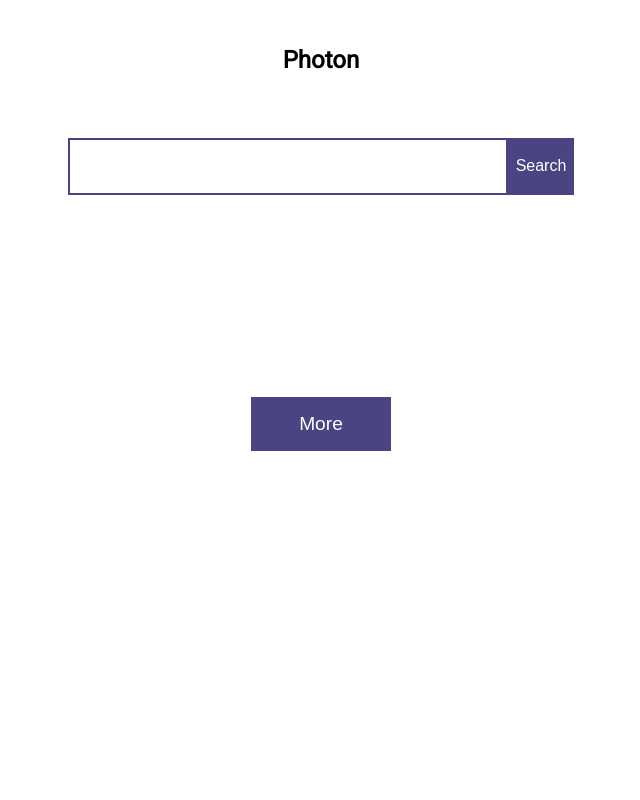
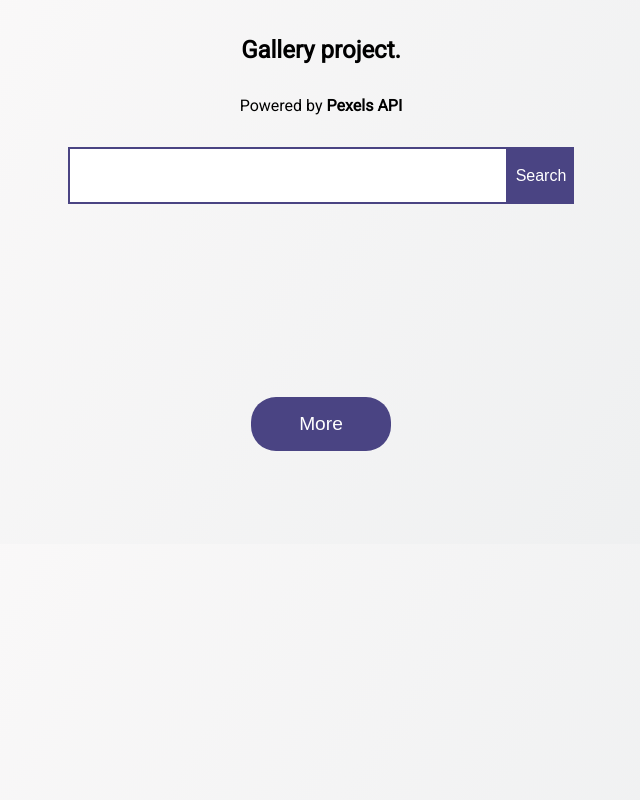
Before and after one commit to Maxlitv/gallery-project, a plain HTML site: page index.html in a window 1280 px wide. Shown: the whole page, without its empty margins (319-959 px from the left). Drawn offline with Linux system fonts and the light colour scheme; no server answers.

Commit message:
last_changes

```diff
--- a/index.html
+++ b/index.html
@@ -1,18 +1,18 @@
 <!DOCTYPE html>
 <html lang="en">
+
 <head>
   <meta charset="UTF-8" />
   <meta name="viewport" content="width=device-width, initial-scale=1.0" />
   <title>Photo_YO</title>
   <link rel="stylesheet" href="./style.css" />
-    <link
-      href="https://fonts.googleapis.com/css2?family=Roboto&display=swap"
-      rel="stylesheet"
-    />
+  <link href="https://fonts.googleapis.com/css2?family=Roboto&display=swap" rel="stylesheet" />
 </head>
+
 <body>
   <header>
-      <h2><a id="logo" href="./index.html">Photon</a></h2>
+    <h2><a id="logo" href="./index.html">Gallery project<span id="cool-dot">.</span></a></h2>
+    <p>Powered by <b>Pexels API</b></p>
     <form class="search-form">
       <input type="text" name="search" class="search-input" />
       <button type="submit" class="submit-button">Search</button>
@@ -26,4 +26,5 @@
   </div>
 </body>
 <script src="./app.js"></script>
+
 </html>
--- a/style.css
+++ b/style.css
@@ -5,6 +5,7 @@
 }
 body {
   font-family: "Roboto", sans-serif;
+  background-image: linear-gradient(120deg, #fdfbfb 0%, #ebedee 100%);
 }
 header {
   display: flex;
@@ -76,4 +77,12 @@ header h2 {
   border: none;
   font-size: 1.2rem;
   cursor: pointer;
+  border-radius: 25px;
+  transition: all 0.2s ease-in-out;
 }
+.more:hover {
+  transform: scale(1.1);
+}
+.cool-dot {
+  color: red !important;
+}
```
Lines whose indentation alone changed are shown as unchanged.
